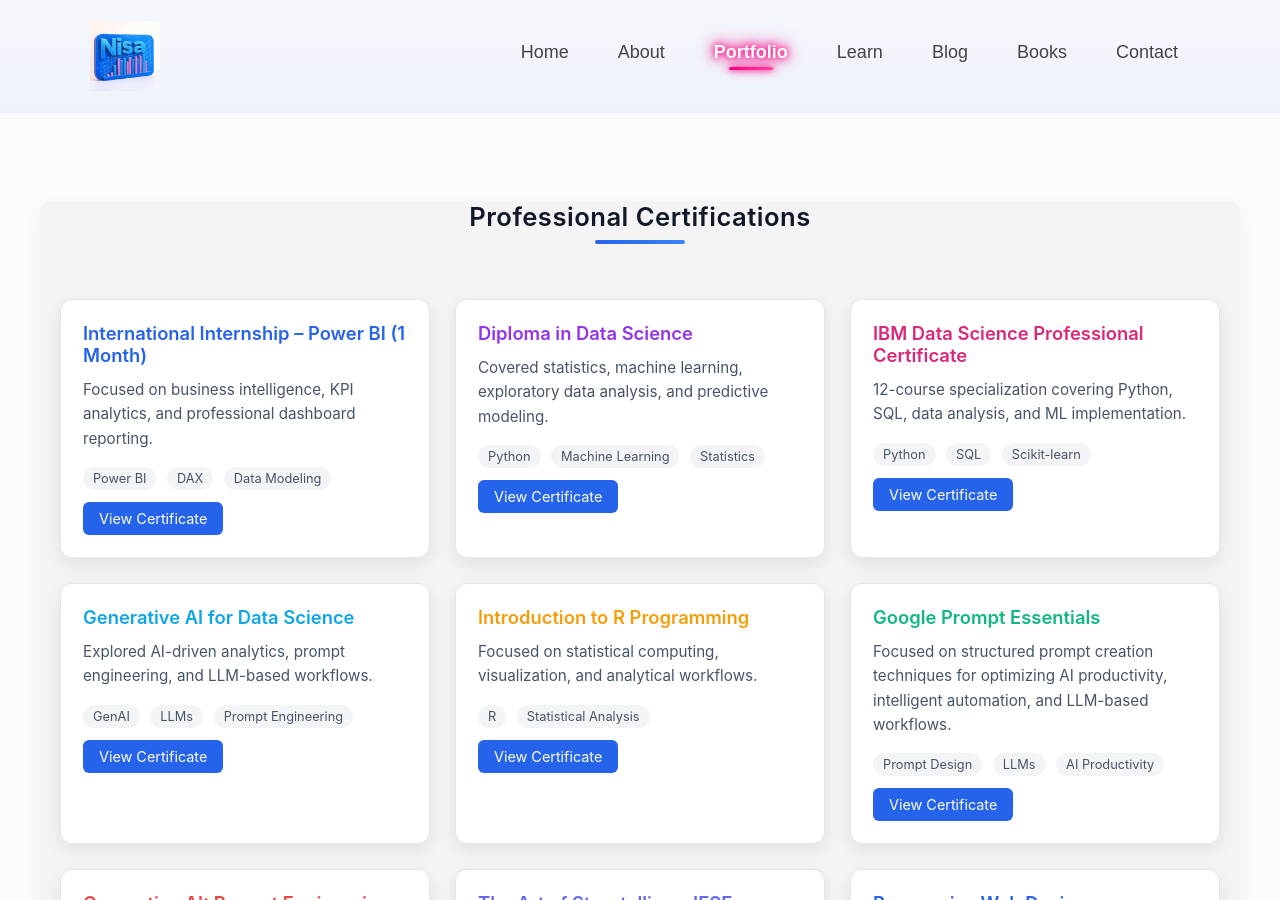
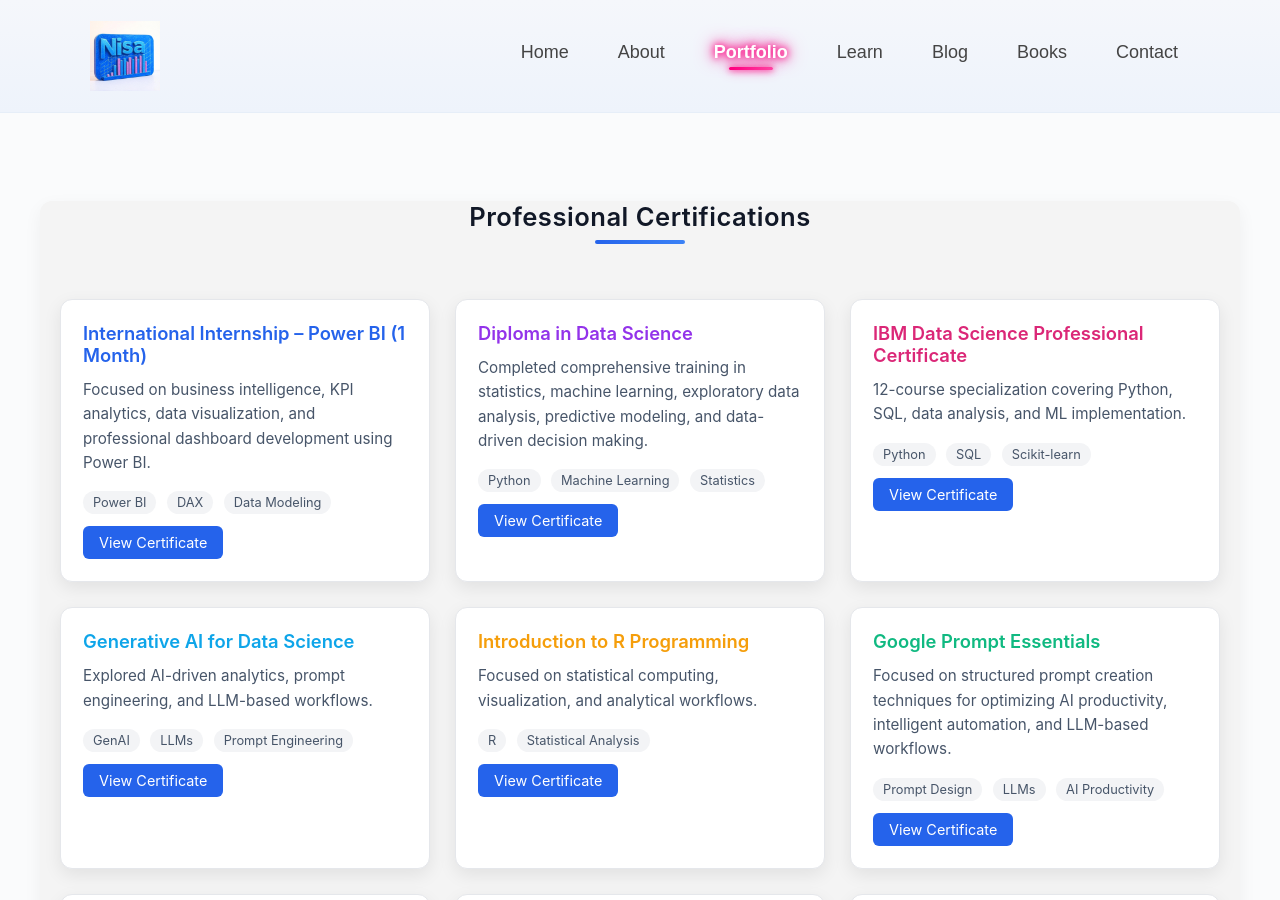
Before and after one commit to tabassumunnisa19/My_Personal_Website, a Jekyll site: the page portfolio-pages/certifications.html, which Jekyll copies as it is, in a window 1280 px wide and 900 px high. Built offline with Jekyll 4.4.1, drawn with Linux system fonts in a browser that asks for light colours.

Commit message:
Update certifications.html

```diff
--- a/portfolio-pages/certifications.html
+++ b/portfolio-pages/certifications.html
@@ -170,27 +170,47 @@
   <h2 class="section-title">Professional Certifications</h2>
 
   <div class="grid">
-
 <div class="card">
     <h3>International Internship – Power BI (1 Month)</h3>
-      <p>Focused on business intelligence, KPI analytics, and professional dashboard reporting.</p>
+    <p>
+        Focused on business intelligence, KPI analytics, data visualization,
+        and professional dashboard development using Power BI.
+    </p>
+
     <div class="tech-stack">
         <span>Power BI</span>
         <span>DAX</span>
         <span>Data Modeling</span>
     </div>
-      <a class="cert-btn" href="../assets/images/Intern.jpeg">View Certificate</a>
+
+    <a class="cert-btn"
+       href="/assets/images/Intern.jpeg"
+       target="_blank"
+       rel="noopener noreferrer">
+        View Certificate
+    </a>
 </div>
 
 <div class="card">
     <h3>Diploma in Data Science</h3>
-      <p>Covered statistics, machine learning, exploratory data analysis, and predictive modeling.</p>
+    <p>
+        Completed comprehensive training in statistics, machine learning,
+        exploratory data analysis, predictive modeling, and data-driven
+        decision making.
+    </p>
+
     <div class="tech-stack">
         <span>Python</span>
         <span>Machine Learning</span>
         <span>Statistics</span>
     </div>
-      <a class="cert-btn" href="../assets/images/Diploma.pdf">View Certificate</a>
+
+    <a class="cert-btn"
+       href="/assets/images/Diploma.pdf"
+       target="_blank"
+       rel="noopener noreferrer">
+        View Certificate
+    </a>
 </div>
 
     <div class="card">
```
Lines whose indentation alone changed are shown as unchanged.
